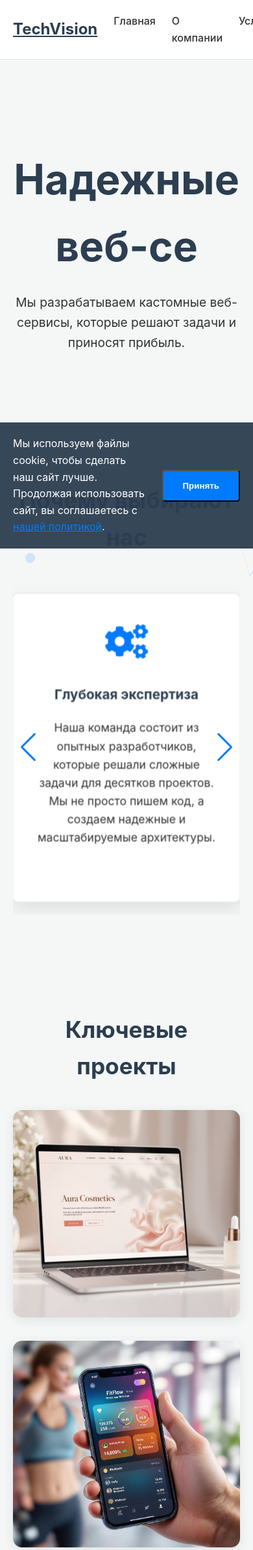
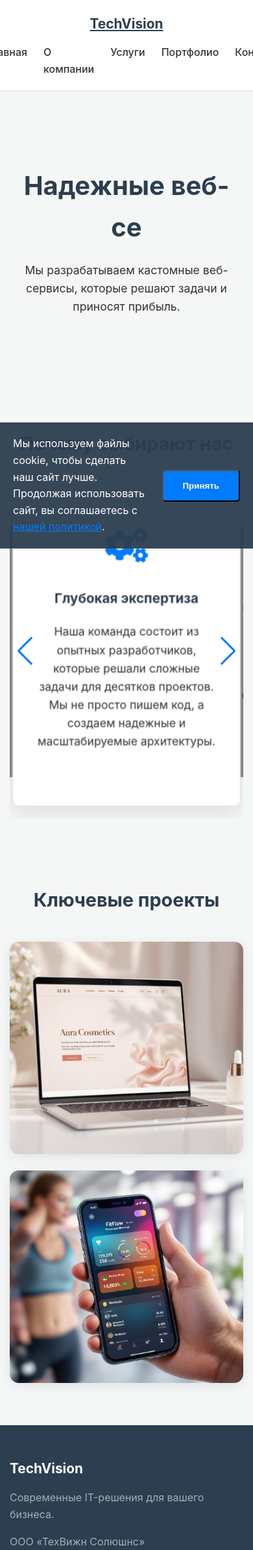
Before and after one commit to Ruf1ko606/TechVision, a Django app: page / in a window 390 px wide; the page is wider, and only the part inside the window is pictured. Shown: the top 2385 px of that part at 65% size. Run offline with Django 5.2, Linux system fonts and the light colour scheme; data comes from the database, SQL or seed files in the repository; some libraries are stand-ins or nearby versions.

Commit message:
Optimize styles for mobile devices

```diff
--- a/static/css/main.css
+++ b/static/css/main.css
@@ -835,3 +835,87 @@ section {
 .anim-on-scroll-project {
     opacity: 0; /* Изначально делаем блоки невидимыми */
 }
+
+
+/* ==========================================================================
+   ФИНАЛЬНАЯ ОПТИМИЗАЦИЯ ДЛЯ МОБИЛЬНЫХ УСТРОЙСТВ
+   ========================================================================== */
+
+@media (max-width: 768px) {
+    /* --- Уменьшаем общие отступы --- */
+    .container {
+        padding: 0 15px;
+    }
+    section, .case-body {
+        padding: 40px 0;
+    }
+
+    /* --- Оптимизируем шапку и главный экран --- */
+    .site-header .container {
+        flex-direction: column;
+        gap: 15px;
+    }
+    .hero h1 {
+        font-size: 2.5em; /* Значительно уменьшаем заголовок */
+    }
+    .hero .subtitle {
+        font-size: 1.1em;
+    }
+
+    /* --- Сетка проектов в 2 колонки --- */
+    .project-card-link {
+        width: 50%;
+    }
+    .project-overlay { /* Делаем текст на карточке крупнее для мобильных */
+        font-size: 1em;
+        padding: 20px 15px 15px 15px;
+    }
+
+    /* --- Детальная страница проекта --- */
+    .case-body {
+        flex-direction: column; /* Ставим контент над сайдбаром */
+        gap: 40px;
+    }
+    .case-sidebar {
+        position: static; /* Отключаем "прилипание" сайдбара */
+        top: auto;
+        width: 100%;
+    }
+    .case-header h1 {
+        font-size: 2.2em;
+    }
+
+    /* --- Контакты --- */
+    .contacts-info, .contacts-form-block {
+        padding: 25px; /* Уменьшаем внутренние отступы на карточках */
+    }
+}
+
+@media (max-width: 480px) {
+    /* --- Стили для самых маленьких экранов (как iPhone 11) --- */
+    h2 {
+        font-size: 1.8em;
+    }
+    .logo {
+        font-size: 1.3em;
+    }
+
+    /* --- Сетка проектов в 1 колонку --- */
+    .project-card-link {
+        width: 100%;
+        padding: 0;
+        margin-bottom: 25px;
+    }
+    .projects-grid {
+        margin: 0;
+    }
+
+    /* --- Услуги и Этапы работы в 1 колонку --- */
+    .services-grid,
+    .process-steps-grid {
+        grid-template-columns: 1fr;
+    }
+    .step-title {
+        min-height: auto;
+    }
+}
```
